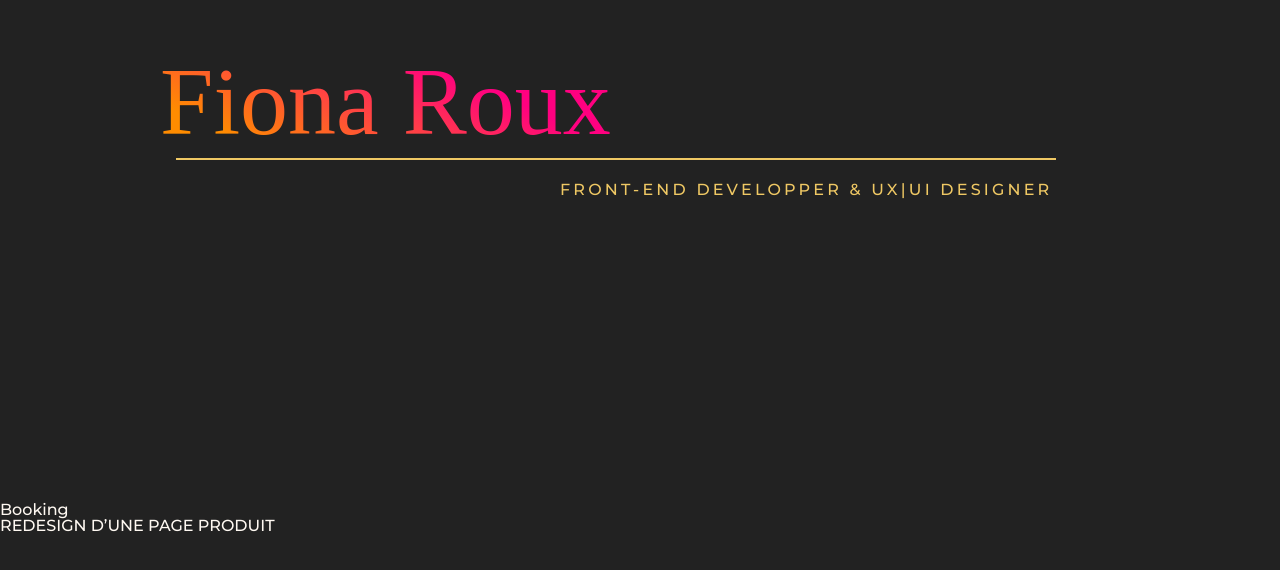
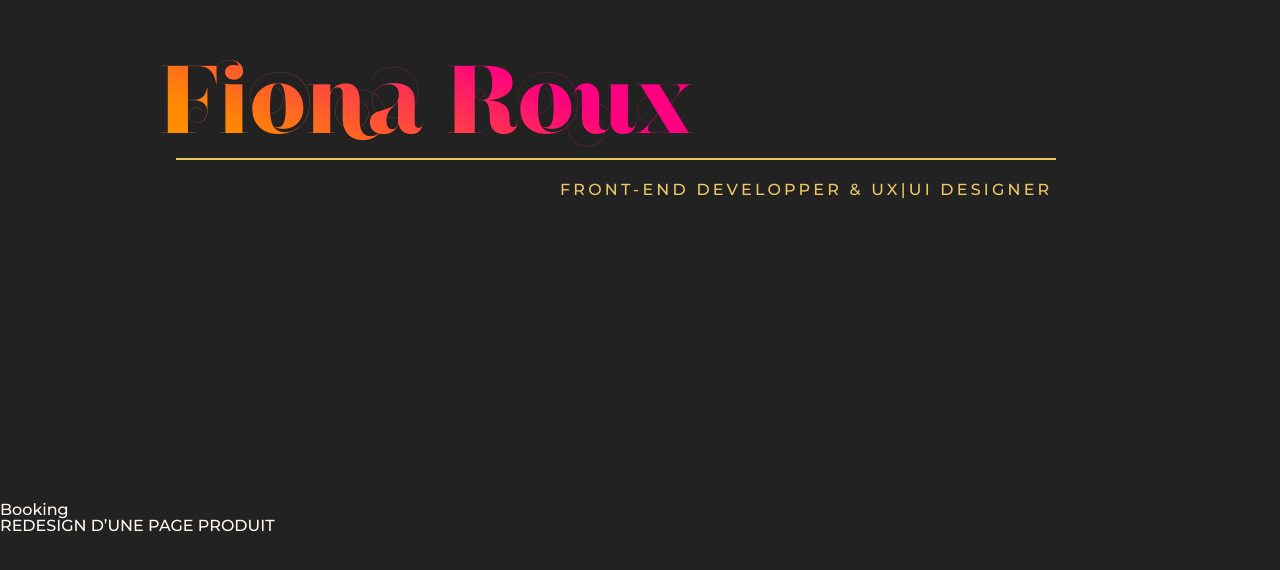
Before and after one commit to ArcanumLibella/FionaRx, a website built with Parcel: page src/index.html in a window 1280 px wide. Shown: the part 298-868 px from the top of the page. Built offline with nearby package versions, Linux system fonts and the light colour scheme; files whose address does not match are found by name.

Commit message:
New fonts

```diff
--- a/src/scss/global/fonts.scss
+++ b/src/scss/global/fonts.scss
@@ -3,18 +3,34 @@
 */
 
 @font-face {
-  font-family: 'Abril Fatface';
-  src: url("../fonts/AbrilFatface-Regular.woff2") format('woff2'),
-      url("../fonts/AbrilFatface-Regular.woff") format('woff');
-  font-weight: normal;
+  font-family: 'NarzissProSwirls';
+  src: url('../fonts/NarzissProCy-Ultrabold-Swirls.woff2') format('woff2'),
+      url('../fonts/NarzissProCy-Ultrabold-Swirls.woff') format('woff');
+  font-weight: 800;
   font-style: normal;
 }
 
 @font-face {
+  font-family: 'NarzissProCy';
+  src: url('../fonts/NarzissProCy-Ultrabold-Regular.woff2') format('woff2'),
+      url('../fonts/NarzissProCy-Ultrabold-Regular.woff') format('woff');
+  font-weight: 800;
+  font-style: normal;
+}
+
+// @font-face {
+//   font-family: 'Abril Fatface';
+//   src: url("../fonts/AbrilFatface-Regular.woff2") format('woff2'),
+//       url("../fonts/AbrilFatface-Regular.woff") format('woff');
+//   font-weight: normal;
+//   font-style: normal;
+// }
+
+@font-face {
   font-family: 'Montserrat';
-  src: url("../fonts/Montserrat-Black.woff2") format('woff2'),
-      url("../fonts/Montserrat-Black.woff") format('woff');
-  font-weight: 900;
+  src: url('../fonts/Montserrat-ExtraBold.woff2') format('woff2'),
+      url('../fonts/Montserrat-ExtraBold.woff') format('woff');
+  font-weight: 800;
   font-style: normal;
 }
 
--- a/src/scss/global/style.scss
+++ b/src/scss/global/style.scss
@@ -23,9 +23,9 @@ body {
   position: absolute;
   left: 10rem;
   top: 22rem;
-  font-family: "Abril Fatface";
+  font-family: "NarzissProSwirls", Impact, 'Arial Narrow Bold', sans-serif;
   font-style: normal;
-  font-weight: normal;
+  font-weight: 800;
   font-size: 6rem;
   @include sunsetDreams;
 }
```
Also changed, not shown: src/fonts/Montserrat-ExtraBold.woff (added), src/fonts/Montserrat-ExtraBold.woff2 (added), src/fonts/NarzissProCy-Ultrabold-Regular.woff (added), src/fonts/NarzissProCy-Ultrabold-Regular.woff2 (added), src/fonts/NarzissProCy-Ultrabold-Swirls.woff (added), src/fonts/NarzissProCy-Ultrabold-Swirls.woff2 (added).
